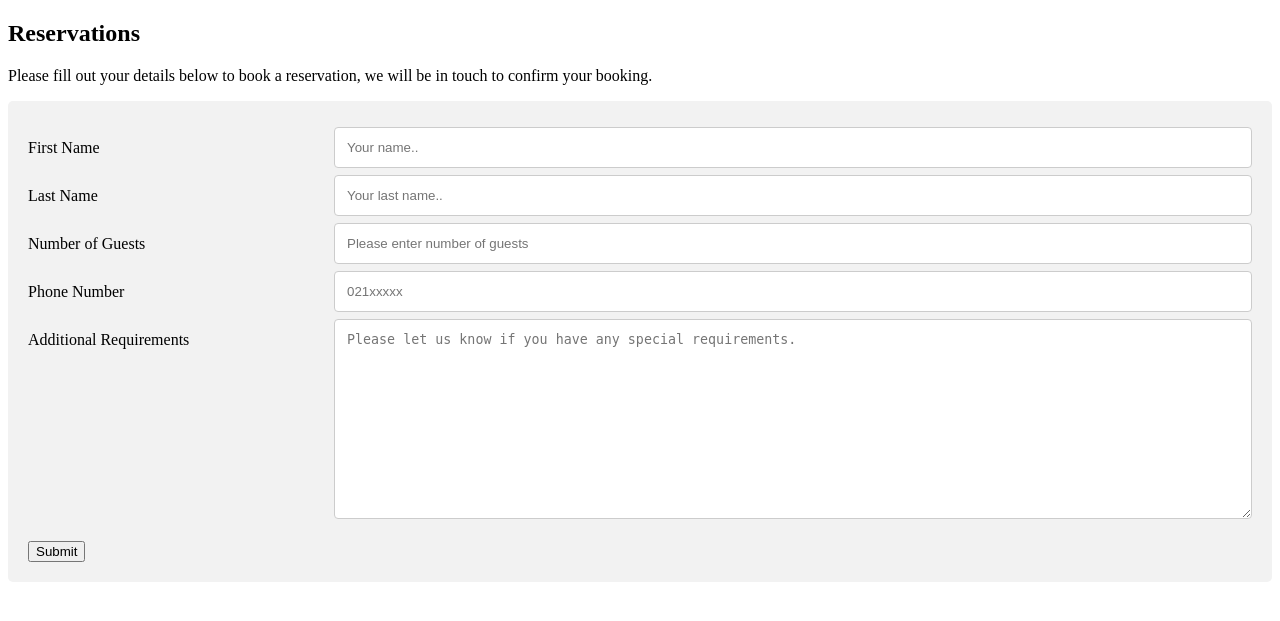
After one commit to KellzBellz331/-Haukai-Restaurant, a PHP site: page /styles/Test.html in a window 1280 px wide. The commit adds this page. Shown: the top 621 px of the page. Run offline with PHP 8.4, Linux system fonts and the light colour scheme.

Commit message:
Commit changes

```diff
--- /dev/null
+++ b/styles/Test.html
@@ -0,0 +1,126 @@
+<!DOCTYPE html>
+<html>
+<head>
+<style>
+* {
+  box-sizing: border-box;
+}
+
+input[type=text], select, textarea {
+  width: 100%;
+  padding: 12px;
+  border: 1px solid #ccc;
+  border-radius: 4px;
+  resize: vertical;
+}
+
+label {
+  padding: 12px 12px 12px 0;
+  display: inline-block;
+}
+
+input[type=number] {
+  background-color: #04AA6D;
+  color: white;
+  padding: 12px 20px;
+  border: none;
+  border-radius: 4px;
+  cursor: pointer;
+  float: right;
+}
+
+input[type=submit]:hover {
+  background-color: #45a049;
+}
+
+.container {
+  border-radius: 5px;
+  background-color: #f2f2f2;
+  padding: 20px;
+}
+
+.col-25 {
+  float: left;
+  width: 25%;
+  margin-top: 6px;
+}
+
+.col-75 {
+  float: left;
+  width: 75%;
+  margin-top: 6px;
+}
+
+/* Clear floats after the columns */
+.row:after {
+  content: "";
+  display: table;
+  clear: both;
+}
+
+/* Responsive layout - when the screen is less than 600px wide, make the two columns stack on top of each other instead of next to each other */
+@media screen and (max-width: 600px) {
+  .col-25, .col-75, input[type=submit] {
+    width: 100%;
+    margin-top: 0;
+  }
+}
+</style>
+</head>
+<body>
+
+<h2>Reservations</h2>
+<p>Please fill out your details below to book a reservation, we will be in touch to confirm your booking.</p>
+
+<div class="container">
+  <form action="/action_page.php">
+  <div class="row">
+    <div class="col-25">
+      <label for="fname">First Name</label>
+    </div>
+    <div class="col-75">
+      <input type="text" id="fname" name="firstname" placeholder="Your name..">
+    </div>
+  </div>
+  <div class="row">
+    <div class="col-25">
+      <label for="lname">Last Name</label>
+    </div>
+    <div class="col-75">
+      <input type="text" id="lname" name="lastname" placeholder="Your last name..">
+    </div>
+  </div>
+  <div class="row">
+    <div class="col-25">
+      <label for="guests">Number of Guests</label>
+    </div>
+    <div class="col-75">
+      <input type="text" number="guest" placeholder="Please enter number of guests">
+      </select>
+    </div>
+  </div>
+  <div class="row">
+    <div class="col-25">
+      <label for="number">Phone Number</label>
+    </div>
+    <div class="col-75">
+      <input type="text"number="number" placeholder="021xxxxx">
+    </div>
+  </div>
+  <div class="row">
+    <div class="col-25">
+      <label for="subject">Additional Requirements</label>
+    </div>
+    <div class="col-75">
+      <textarea id="subject" name="subject" placeholder="Please let us know if you have any special requirements." style="height:200px"></textarea>
+    </div>
+  </div>
+  <br>
+  <div class="row">
+    <input type="submit" value="Submit">
+  </div>
+  </form>
+</div>
+
+</body>
+</html>
```
Also changed, not shown: Contact us.html (+27 -10 lines), Reservations.html (+53 -12 lines), index.html (+65 -0 lines), styles/styles.css (line endings or trailing spaces).
